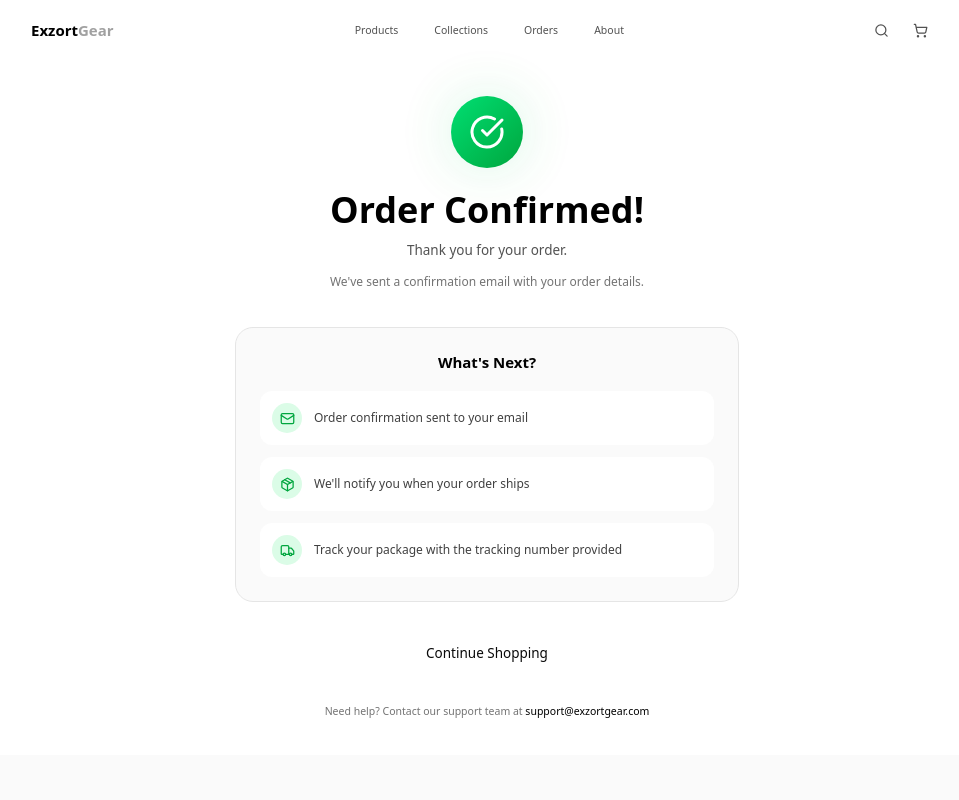
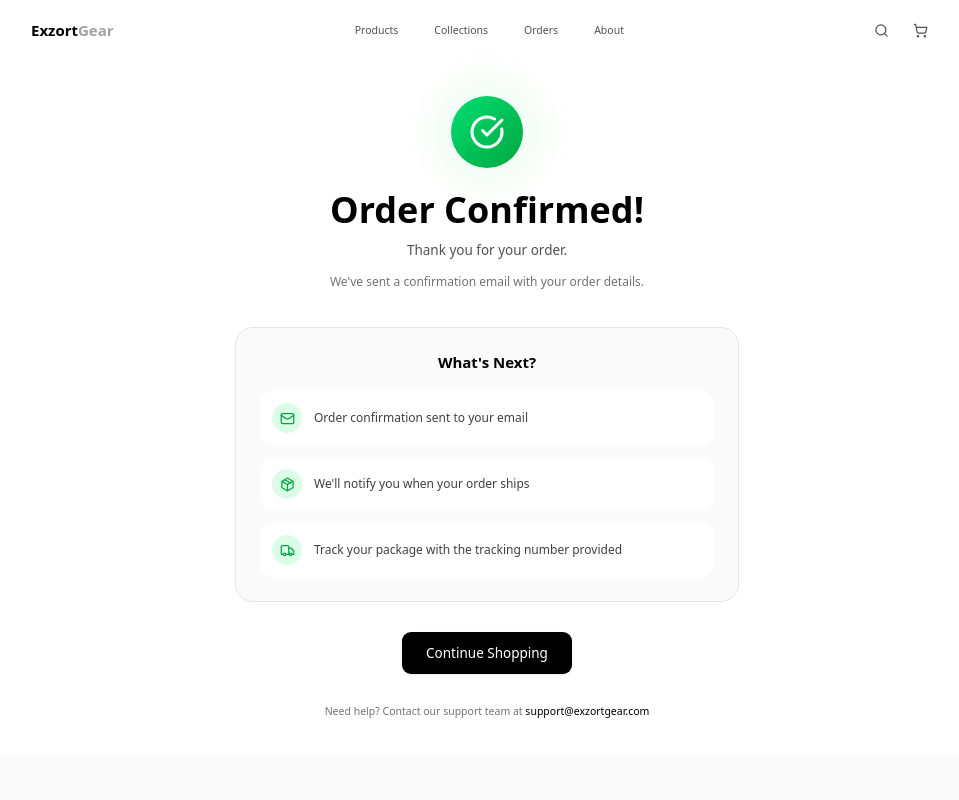
Before and after one commit to Exzort567/exzort-gear, a Next.js app: page /checkout/success in a window 1280 px wide. Shown: the top 800 px of the page, without its empty margins (153-1112 px from the left). Built offline with nearby package versions, Linux system fonts and the light colour scheme.

Commit message:
Fix deployment error cause by button variant error

```diff
--- a/app/checkout/success/page.tsx
+++ b/app/checkout/success/page.tsx
@@ -114,7 +114,7 @@ export default function CheckoutSuccessPage() {
               </Link>
             )}
             <Link href="/products">
-              <Button variant={order ? "outline" : "default"} size="lg" className="w-full sm:w-auto">
+              <Button variant={order ? "outline" : "primary"} size="lg" className="w-full sm:w-auto">
                 Continue Shopping
               </Button>
             </Link>
```
